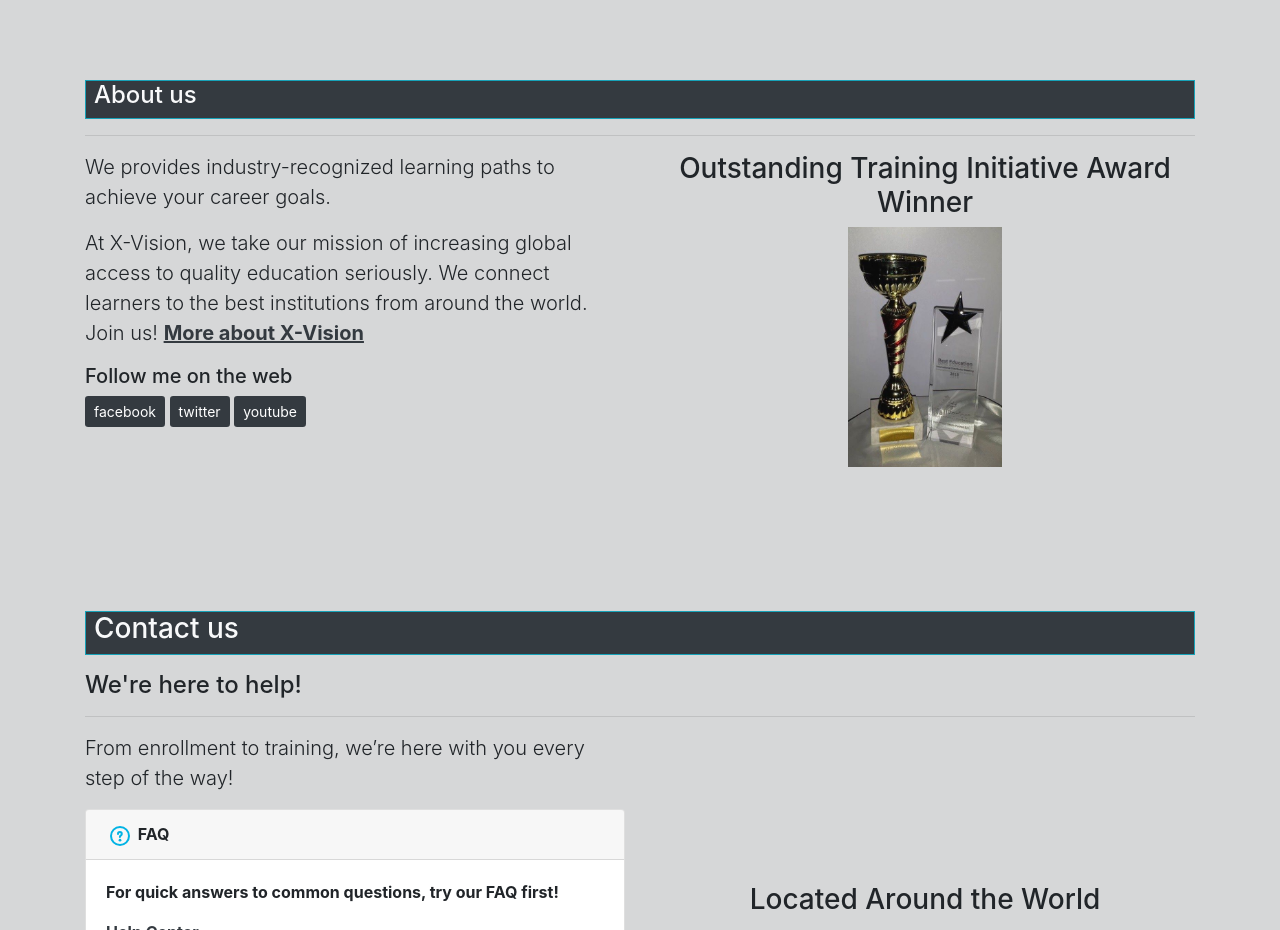
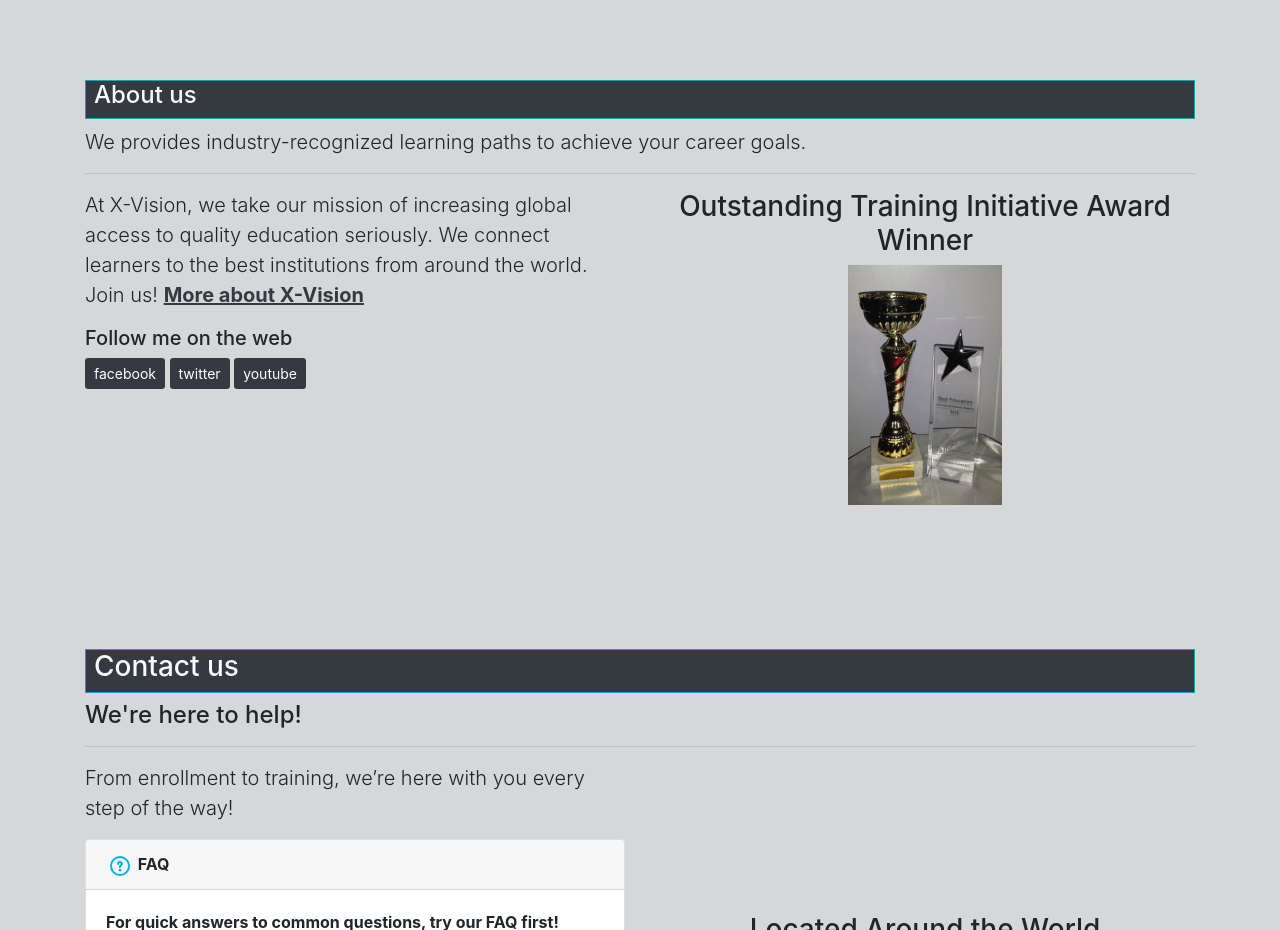
Before and after one commit to KirtiBihari/BootstrapSassAssignment, a website: page src/index.html in a window 1280 px wide. Shown: the part 2460-3390 px from the top of the page. Drawn offline with Linux system fonts and the light colour scheme.

Commit message:
Bootstrap Assignment - modified

```diff
--- a/src/index.html
+++ b/src/index.html
@@ -257,38 +257,6 @@
                         </div>
                     </div>
 
-
-                    <!-- <div class="col-lg-4 col-sm-6 mb-3 mx-auto">
-                        <div class="partner-brand pb-3 pt-3">
-                            <img src="images/partner1.png" alt="partner1" />
-                        </div>
-
-                    </div>
-                    <div class="col-lg-4 col-sm-6 mb-3">
-                        <div class="partner-brand pb-3 pt-3">
-                            <img src="images/partner2.png" alt="partner2" />
-                        </div>
-                    </div>
-                    <div class="col-lg-4 col-sm-6 mb-3">
-                        <div class="partner-brand pb-3 pt-3">
-                            <img src="images/partner3.png" alt="partner3" />
-                        </div>
-                    </div>
-                    <div class="col-lg-4 col-sm-6 mb-3">
-                        <div class="partner-brand pb-3 pt-3">
-                            <img src="images/partner4.png" alt="partner4" />
-                        </div>
-                    </div>
-                    <div class="col-lg-4 col-sm-6 mb-3">
-                        <div class="partner-brand pb-3 pt-3">
-                            <img src="images/partner5.png" alt="partner5" />
-                        </div>
-                    </div>
-                    <div class="col-lg-4 col-sm-6 mb-3">
-                        <div class="partner-brand pb-3 pt-3">
-                            <img src="images/partner6.png" alt="partner6" />
-                        </div>
-                    </div> -->
                 </div>
             </div>
         </div>
@@ -298,14 +266,13 @@
         <div class="section-content">
             <div class="container">
                 <h4 class="w-100 bg-dark text-light pl-2 pb-2 border border-info">About us</h4>
-
+                <p class="lead">
+                        We provides industry-recognized learning paths to achieve your career goals.
+                </p>
                 <hr>
                 <div class="row">
                     <div class="col-md-6 mb-3">
                         <div class="about-text">
-                            <p class="lead">
-                                We provides industry-recognized learning paths to achieve your career goals.
-                            </p>
                             <p class="lead">At X-Vision, we take our mission of increasing global access to quality education seriously.
                                 We connect learners to the best institutions from around the world. Join us!
                                 <a class="text-dark font-weight-bold" href="#">More about X-Vision</a>
@@ -329,9 +296,9 @@
         <div class="section-content">
             <div class="container">
                 <h3 class="w-100 bg-dark text-light pl-2 pb-2 border border-info">Contact us</h3>
-                <p class="lead">
+                <div class="lead">
                     <h4>We're here to help!</h4>
-                </p>
+                </div>
 
                 <hr>
                 <div class="row font-weight-bold">
--- a/src/scss/_base.scss
+++ b/src/scss/_base.scss
@@ -1,5 +1,5 @@
 /* For element level  */
-
 html,body{
     margin: 0;
+
 }
```
Also changed, not shown: src/scss/styles.scss (line endings or trailing spaces).
